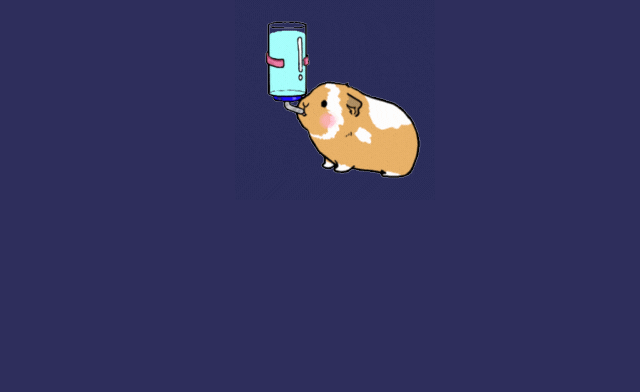
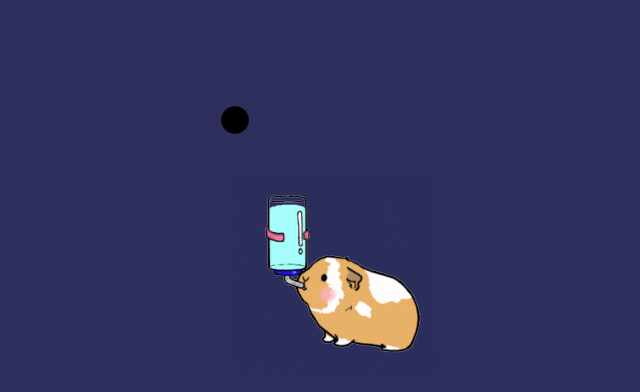
Before and after one commit to ChayaGreisman/guinea-pig-frontend, a React (Create React App) app: page / in a window 1280 px wide. Shown: the top 392 px of the page, without its empty margins (305-945 px from the left). Built offline with nearby package versions, Linux system fonts and the light colour scheme.

Commit message:
experimenting with canvas

```diff
--- a/src/App.js
+++ b/src/App.js
@@ -1,10 +1,24 @@
 import React from 'react';
 import './App.css';
 import { BrowserRouter as Router, Route, Switch } from 'react-router-dom';
+import Canvas from './components/Canvas'
+
 
 function App() {
+
+  const draw = (ctx, frameCount) => {
+    ctx.clearRect(0, 0, ctx.canvas.width, ctx.canvas.height)
+    ctx.fillStyle = '#000000'
+    ctx.beginPath()
+    ctx.arc(50, 100, 20*Math.sin(frameCount*0.05)**2, 0, 2*Math.PI)
+    ctx.fill()
+  }
+
   return (
     <div className="App">
+      <br/>
+      <Canvas draw={draw}/>
+      <br/>
       <img src = './guineaPigGIF.gif'/>
     </div>
   );
--- /dev/null
+++ b/src/components/Canvas.js
@@ -0,0 +1,30 @@
+import React, { useRef, useEffect } from 'react'
+
+const Canvas = props => {
+
+  const { draw, ...rest } = props
+  const canvasRef = useRef(null)
+
+  useEffect(() => {
+
+    const canvas = canvasRef.current
+    const context = canvas.getContext('2d')
+    let frameCount = 0
+    let animationFrameId
+
+    const render = () => {
+      frameCount++
+      draw(context, frameCount)
+      animationFrameId = window.requestAnimationFrame(render)
+    }
+    render()
+
+    return () => {
+      window.cancelAnimationFrame(animationFrameId)
+    }
+  }, [draw])
+
+  return <canvas ref={canvasRef} {...rest}/>
+}
+
+export default Canvas
```
